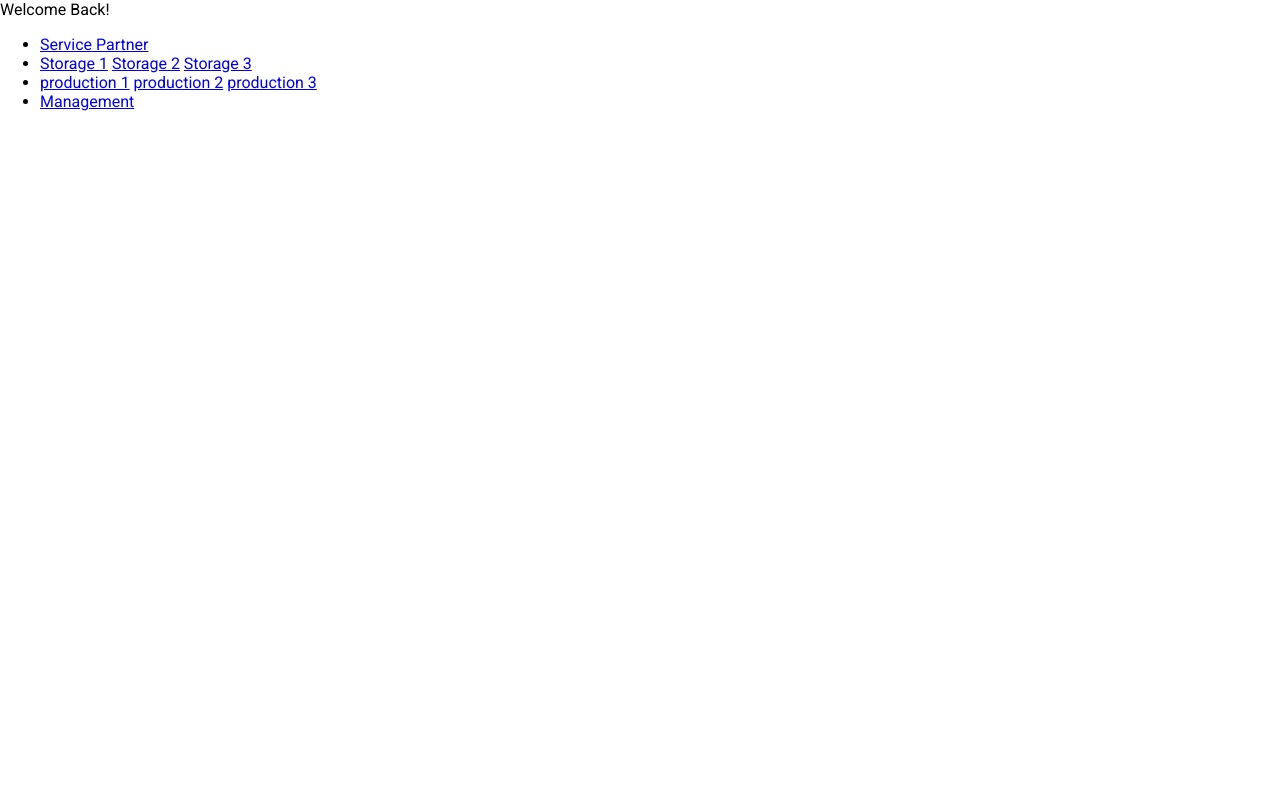
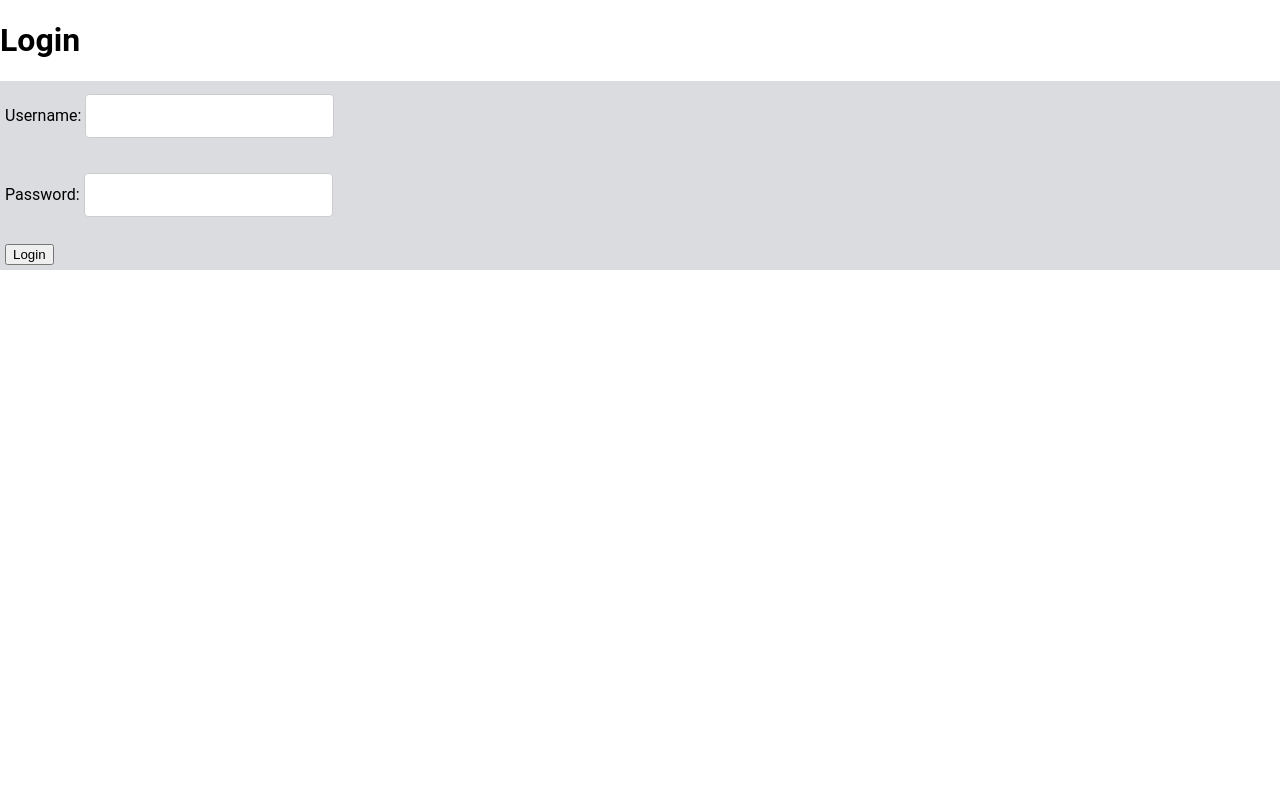
Before and after one commit to LaurinBrechter/itpl-lab, a PHP site: page /index.php in a window 1280 px wide. Run offline with PHP 8.4, Linux system fonts and the light colour scheme.

Commit message:
move login to root

```diff
--- a/index.php
+++ b/index.php
@@ -1,38 +1,55 @@
-<!DOCTYPE html>
-<html lang="en">
-
-<head>
-    <meta charset="UTF-8">
-    <meta name="viewport" content="width=device-width, initial-scale=1.0">
-    <title>Document</title>
-    <!-- <link rel="preconnect" href="https://fonts.googleapis.com">
-    <link rel="preconnect" href="https://fonts.gstatic.com" crossorigin>
-    <link
-        href="https://fonts.googleapis.com/css2?family=Roboto:ital,wght@0,100;0,300;0,400;0,500;0,700;0,900;1,100;1,300;1,400;1,500;1,700;1,900&display=swap"
-        rel="stylesheet"> -->
-    <link href='https://fonts.googleapis.com/css?family=Roboto' rel='stylesheet'>
-    <style>
-        <?php include 'style.css'; ?>
-    </style>
-</head>
+<?php
+$title = "Login";
+$req_jquery = true;
+include $_SERVER['DOCUMENT_ROOT'] . '/document_head.php';
+?>
 
 <body>
-    Welcome Back!
-    <ul>
-        <li><a href="sp/catalog/index.php">Service Partner</a></li>
-        <li>
-            <a href="storage/1">Storage 1</a>
-            <a href="storage/2">Storage 2</a>
-            <a href="storage/3">Storage 3</a>
-        </li>
-        <li>
-            <a href="prod/1">production 1</a>
-            <a href="prod/2">production 2</a>
-            <a href="prod/3">production 3</a>
-        </li>
-        <li><a href="management">Management</a></li>
+    <h1>Login</h1>
+    <form action="login.php" method="POST">
+        <label for="username">Username:</label>
+        <input type="text" id="username" name="username" required><br><br>
 
-    </ul>
+        <label for="password">Password:</label>
+        <input type="password" id="password" name="password" required><br><br>
+
+        <input type="submit" value="Login">
+    </form>
 </body>
 
+<script>
+    $(document).ready(function () {
+        $('form').submit(function (event) {
+            event.preventDefault();
+            var username = $('#username').val();
+            var password = $('#password').val();
+
+            $.post('/server/login.php', {
+                username: username,
+                password: password
+            }, function (data) {
+
+                // read json
+
+                res = JSON.parse(data);
+                console.log(res)
+                if (res.success) {
+                    // save jwt to cookies
+                    document.cookie = "jwt=" + res.token + "; path=/";
+
+                    if (res.role == 'SERVICE_PARTNER') {
+                        window.location.href = '/sp/catalog';
+                    } else if (res.role === 'STORAGE') {
+                        window.location.href = '/storage';
+                    } else if (res.role === 'PRODUCTION') {
+                        window.location.href = '/production';
+                    }
+                } else {
+                    alert("Wrong username or password. Please try again.");
+                }
+            });
+        });
+    });
+</script>
+
 </html>
```
Also changed, not shown: login/index.php (deleted, +0 -59 lines).
